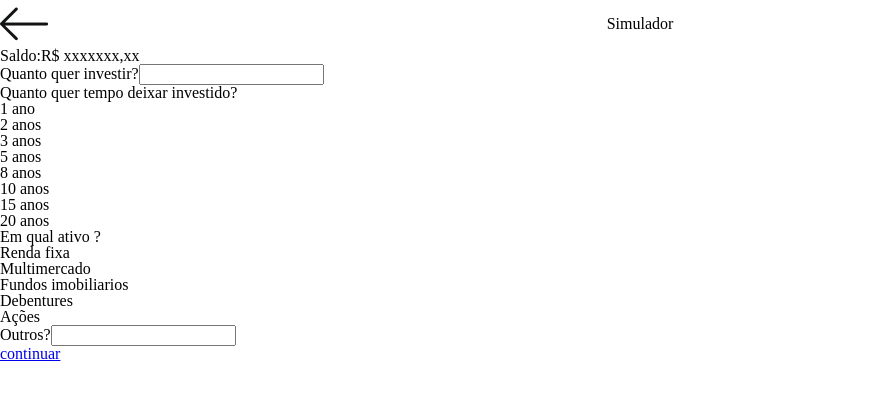
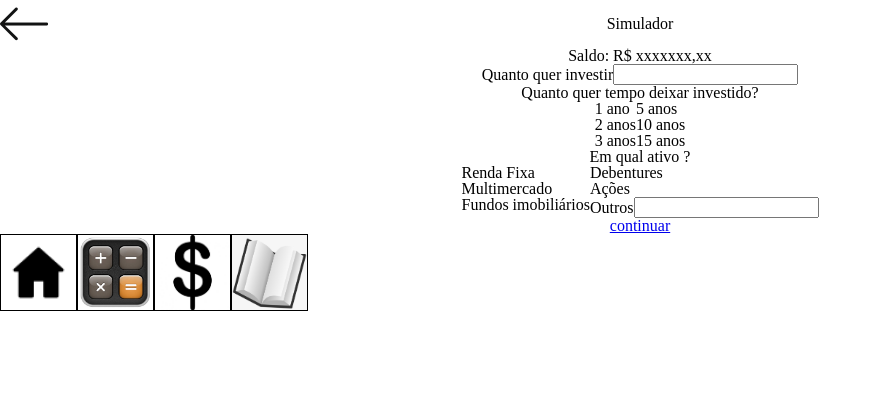
Before and after one commit to rafaelgpaves/ProjetoCodes, a plain HTML site: page simula_decidir.html in a window 1280 px wide. Shown: the whole page, without its empty margins (0-882 px from the left). Drawn offline with Linux system fonts and the light colour scheme.

Commit message:
continuando simulador e sub-páginas

```diff
--- a/simula_decidir.html
+++ b/simula_decidir.html
@@ -15,41 +15,84 @@
         </a>
         <h1>Simulador</h1>
     </header>
-    <main>
+    <main class="coluna">
 
-        <p>Saldo:R$ xxxxxxx,xx</p>
-        <p>Quanto quer investir?<input type="text" ></p>
-
+        <ul class="texto_simulador">
+            <li><p>Saldo: R$ xxxxxxx,xx</p></li>
+            <li>
+                <ul class="input_simulador">
+                    <li><p>Quanto quer investir</p></li>
+                    <li><input type ="text" ></li>
+                </ul>
+            </li>
 
         <p>Quanto quer tempo deixar investido?</p>
-        <ul>
+        <ul class="linha">
+            <li>
+                <ul class="coluna">
                     <li> 1 ano </li>
                     <li> 2 anos </li>
                     <li> 3 anos </li>
+                </ul>
+            </li>
+            <li>
+                <ul class="coluna">
                     <li> 5 anos </li>
-            <li> 8 anos </li>
                     <li> 10 anos </li>
                     <li> 15 anos </li>
-            <li> 20 anos </li>
                 </ul>
-        <p>Em qual ativo ?</p>
-        <ul>
-            <li>Renda fixa</li>
-            <li>Multimercado</li>
-            <li>Fundos imobiliarios</li>
-            <li>Debentures</li>
-            <li>Ações</li>
-            <li>Outros?<input type="text"></li>
+            </li>
         </ul>
 
-
+        <p>Em qual ativo ?</p>
+        <ul class="linha">
+            <li>
+                <ul class="coluna">
+                    <li> Renda Fixa </li>
+                    <li> Multimercado </li>
+                    <li> Fundos imobiliários </li>
+                </ul>
+            </li>
+            <li>
+                <ul class="coluna">
+                    <li> Debentures </li>
+                    <li> Ações </li>
+                    <li>
+                        <ul class="input_simulador">
+                            <li><p>Outros</p></li>
+                            <li><input type ="text" ></li>
+                        </ul>
+                    </li>
+                </ul>
+            </li>
+        </ul>
         <a href="depois_simula.html" >continuar</a>
-
     </main>
-
-
-
-
+    <footer class = 'center'>
+        <figure class = 'flex_imagens'>
+            <a href = 'index.html'>
+                <img src = 'img/house.png'
+                alt =  ''
+                class = 'imagens'
+                >
+            </a>
+            <a href = "simulador.html">
+            <img src = "img/calculator.jpg"
+           class = 'imagens'
+            alt="">
+            </a>
+            <a href = "tela_gastos.html">
+            <img src = "img/cifrao_318-60525-3396452295.jpg"
+            class = 'imagens'
+            alt="">
+            </a>
+            <a href = "aulas.html">
+            <img src = "img/book.png"
+            class = 'imagens'
+            alt="">
+            </a>
+        </figure>
+    </footer>
 
 </body>
 </html>
```
Also changed, not shown: simulador.html (+27 -1 lines). Lines whose indentation alone changed are shown as unchanged.
